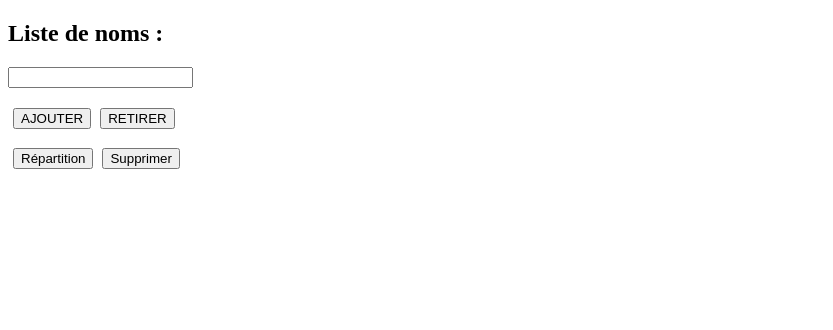
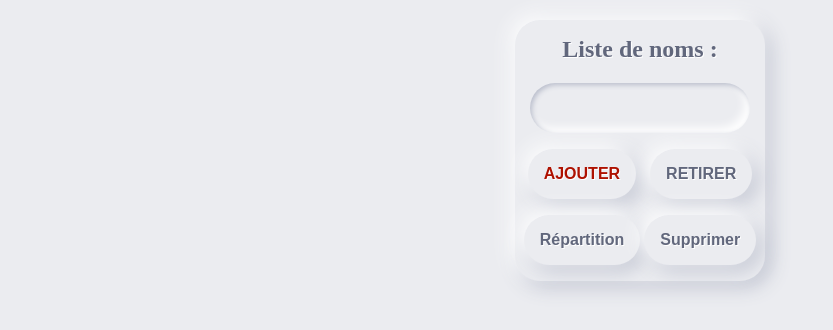
Before and after one commit to thibault-Merelle/init_js, a plain HTML site: page index.html in a window 1280 px wide. Shown: the whole page, without its empty margins (0-833 px from the left). Drawn offline with Linux system fonts and the light colour scheme.

Commit message:
css ok inputs ok reste la mise en page des P

```diff
--- a/index.html
+++ b/index.html
@@ -15,13 +15,17 @@
         <div id=init_list>
             <button id=button_1>AJOUTER</button>
             <button id=button_2>RETIRER</button>
-            <p id=myP></p>
+
         </div>
 
         <div id = results>
             <ul id = mylist></ul>
             <button id=button_3>Répartition</button>
             <button id=button_4>Supprimer</button>
+        </div>
+    </div>
+        <div id=list>
+            <p id=myP>Répartition par groupes : </p>
             <p id="myR">Répartition par groupes : </p>
             <ul id = mylistR></ul>
         </div>
@@ -39,16 +43,20 @@
             const mylist = document.querySelector("#mylist");
 
             const myR = document.querySelector("#myR");
-            const myH2 = document.createElement("h5");
+            const myH2 = document.createElement("h4");
             myR.appendChild(myH2);
 
             const mylistR = document.querySelector("#mylistR");
 
+            document.querySelector("#myP").style.display = 'none';
             document.querySelector("#myR").style.display = 'none';
-
 
             document.querySelector("#button_1").addEventListener("click", function(){
                 let name = document.querySelector("#add_nom").value;
+                let numbers = /[0-9]+$/;
+                if (name == null || name == "" || name == " " || name.match(numbers)) {
+                    window.alert("nom invalide");
+                    } else {
                     noms.push(name);
                     console.log(noms);
                     let node = document.createElement("LI");
@@ -58,6 +66,7 @@
 
                     localStorage.setItem(noms.indexOf(name), name);
                     document.querySelector("#add_nom").value="";
+                    }
             });
 
 
@@ -70,10 +79,16 @@
                 document.querySelector("#add_nom").value="";
                 /*let found = noms.includes('rm_nom');*/
                 let pos=noms.indexOf(rm_nom);
-                console.log(rm_nom)
+                console.log(rm_nom);
                 console.log(pos);
                 if (pos=== -1) {
-                    window.alert("nom inconnu")
+                    noms.splice(pos, 1);
+                    let node = document.getElementById("mylist");
+
+                    if (node.hasChildNodes()){
+                        node.removeChild(node.lastChild);
+                        localStorage.removeItem(noms.indexOf(rm_nom))
+                    }
                 }else {
                     noms.splice(pos, 1);
                     console.log(noms);
@@ -84,7 +99,6 @@
                         node.removeChild(node.childNodes[pos]);
                         localStorage.removeItem(noms.indexOf(rm_nom))
                     }
-
                 }
 
             });
@@ -95,6 +109,7 @@
 
 
             document.querySelector("#button_3").addEventListener("click", function(){
+                document.querySelector("#button_3").style.visibility = 'hidden';
                 if (noms.length === 0){
                     window.alert("Liste vide");
                 } else {
@@ -134,10 +149,12 @@
                 while (node.hasChildNodes()){
                     node.removeChild(node.firstChild);
                 }
-                let node2 = document.querySelector("#results");
+                let node2 = document.querySelector("#list");
                 let x = document.querySelector("#myR")
                    node2.removeChild(x)
-
+                let y = document.querySelector("#myP")
+                node2.removeChild(y)
+                document.querySelector("#button_3").style.visibility = 'visible';
 
                 /*document.getElementById("myR").parentNode.removeChild("myH2");*/
                 localStorage.clear();
@@ -145,7 +162,7 @@
 
         </script>
 
-    </div>
+
 </body>
 
 
--- a/styles.css
+++ b/styles.css
@@ -1,31 +1,110 @@
-title{
-    display: flex;
-    align-items: center;
-    justify-content: center;
+
+div#page {
+    border: 0;
+    width: 250px;
+    margin: 0 auto;
+    border-radius: 25px;
+    text-shadow: 1px 1px 0 #fff;
+    background-color: #EBECF0;
+    box-shadow: -5px -5px 20px #fff,  5px 5px 20px #BABECC;
+    text-align: center;
 }
 
-#add_nom{
-    margin-bottom: 20px;
+body{
+    background-color: #EBECF0;
 }
+
+h2{
+    padding-top: 16px;
+    color:#61677C;
+    font-weight: bold;
+}
+
+
+#button_1, #button_2, #button_3, #button_4, #add_nom {
+    border: 0;
+    outline: 0;
+    font-size: 16px;
+    border-radius: 25px;
+    padding: 16px;
+    background-color:#EBECF0;
+    text-shadow: 1px 1px 0 #fff;
+
+}
+#add_nom {
+    margin-right: 16px/2;
+    box-shadow:  inset 2px 2px 5px #BABECC, inset -5px -5px 10px #fff;
+    width: 220px;
+    box-sizing: border-box;
+    transition: all 0.2s ease-in-out;
+    appearance: none;
+    -webkit-appearance: none;
+    color: #61677C;
+    }
+#add_nom:focus {
+    box-shadow:  inset 1px 1px 2px #BABECC, inset -1px -1px 2px #fff;
+}
+
+
 #button_1{
-    margin-left: 5px;
+
+    color:#AE1100;
+    font-weight: bold;
+    box-shadow: -5px -5px 20px #fff,  5px 5px 20px #BABECC;
+    transition: all 0.2s ease-in-out;
+    cursor: pointer;
+    font-weight: 600;
 }
-#button_2{
-    margin-right: 10px;
-    margin-left: 5px;
+#button_2, #button_3, #button_4 {
+    color:#61677C;
+    font-weight: bold;
+    box-shadow: -5px -5px 20px #fff,  5px 5px 20px #BABECC;
+    transition: all 0.2s ease-in-out;
+    cursor: pointer;
+    font-weight: 600;
 }
-#button_3{
-    margin-left: 5px;
+#button_1:hover, #button_2:hover, #button_3:hover, #button_4:hover{
+    box-shadow: -2px -2px 5px #fff, 2px 2px 5px #BABECC;
 }
-#button_4{
-    margin-right: 10px;
-    margin-left: 5px;
+
+#button_1:active, #button_2:active, #button_3:active, #button_4:active{
+    box-shadow: inset 1px 1px 2px #BABECC, inset -1px -1px 2px #fff;
+}
+
+#button_1, #button_2{
+    margin: 16px 5px 0 5px;
+}
+
+#button_3, #button_4{
+    margin-bottom: 16px;
+}
+
+#mylist{
+    text-align: left;
+    color:#61677C;
+}
+
+div#list {
+    border: 0;
+    width: 250px;
+    margin: 0 auto;
+    border-radius: 25px;
+    text-shadow: 1px 1px 0 #fff;
+    background-color: #EBECF0;
+    box-shadow: -5px -5px 20px #fff,  5px 5px 20px #BABECC;
+    text-align: center;
+}
+
+
+#myP{
+    text-transform: uppercase;
+    color:#61677C;
+    text-decoration: underline;
 }
 
 #myR{
-    text-transform: uppercase;
+    padding-top: 10px;
+    text-transform: lowercase;
+    color:#61677C;
+
 }
-#myH2{
-    text-transform: lowercase;
-    border-bottom: 1px solid #222;
-}
```
Lines whose indentation alone changed are shown as unchanged.
